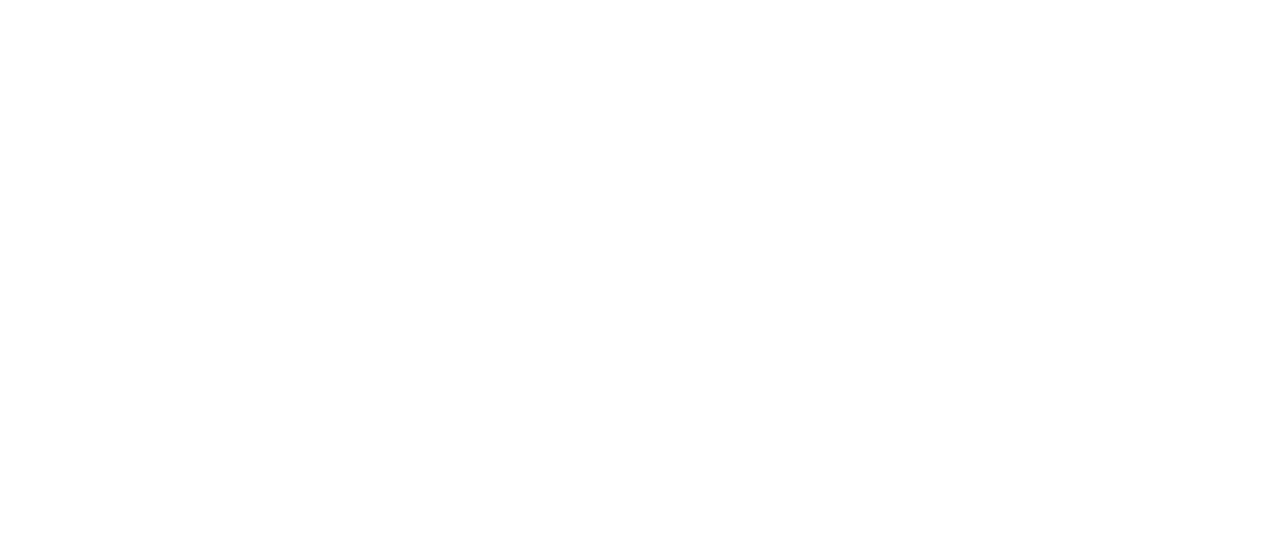
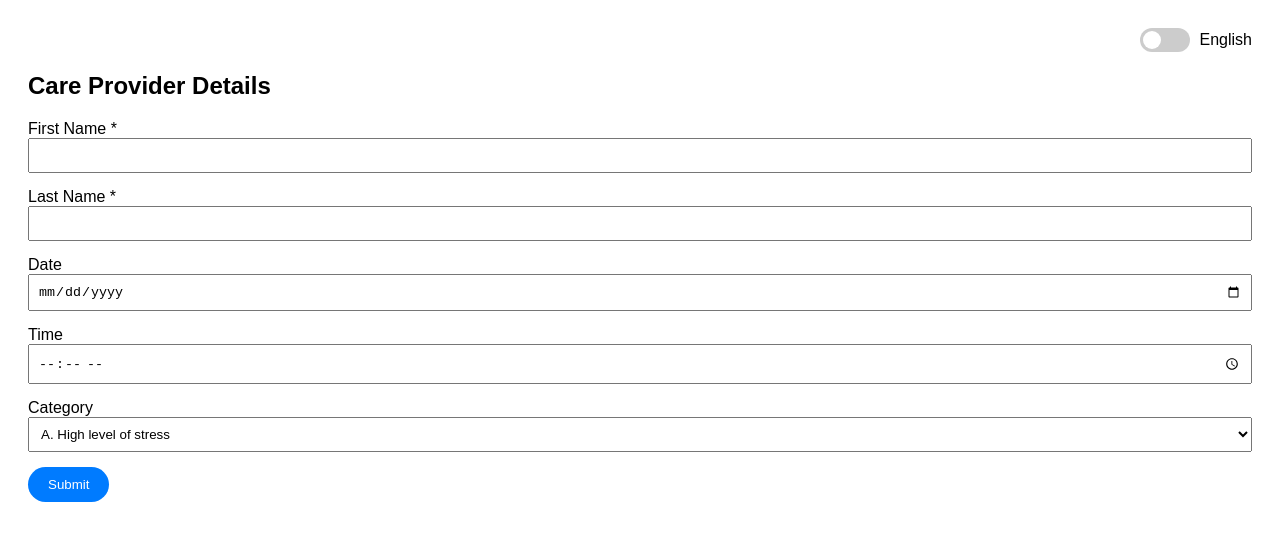
Before and after one commit to Abhi-Monash/digital-distress-protocol, a Vue app: page /care-provider in a window 1280 px wide. Before the commit this address had no page. Shown: the top 540 px of the page. Built offline with nearby package versions, Linux system fonts and the light colour scheme.

Commit message:
Add Netlify SPA redirect rule

```diff
--- a/src/router/index.js
+++ b/src/router/index.js
@@ -1,6 +1,7 @@
 import { createRouter, createWebHistory } from "vue-router";
 import HomeView from "../views/HomeView.vue";
 import IntroPageView from "../views/IntroPageView.vue"; // ✅ import the component
+import CareProviderForm from "../views/CareProviderForm.vue";
 
 const routes = [
   {
@@ -13,6 +14,11 @@ const routes = [
     name: "IntroPage", // ✅ this name must match exactly
     component: IntroPageView,
   },
+  {
+    path: "/care-provider",
+    name: "CareProviderForm",
+    component: CareProviderForm,
+  },
 ];
 
 const router = createRouter({
--- /dev/null
+++ b/src/views/CareProviderForm.vue
@@ -0,0 +1,189 @@
+<template>
+  <div class="care-provider-form">
+    <!-- Language toggle -->
+    <div class="top-bar">
+      <div class="toggle-section">
+        <label class="toggle-switch">
+          <input type="checkbox" v-model="isBangla" />
+          <span class="slider"></span>
+        </label>
+        <span>{{ isBangla ? "বাংলা" : "English" }}</span>
+      </div>
+    </div>
+
+    <h2>{{ t("title") }}</h2>
+
+    <!-- Netlify Form -->
+    <form
+      name="care-provider"
+      method="POST"
+      data-netlify="true"
+      netlify-honeypot="bot-field"
+    >
+      <!-- required hidden input -->
+      <input type="hidden" name="form-name" value="care-provider" />
+      <input type="hidden" name="bot-field" />
+
+      <div class="form-group">
+        <label>{{ t("firstName") }} *</label>
+        <input type="text" name="firstName" v-model="form.firstName" required />
+      </div>
+
+      <div class="form-group">
+        <label>{{ t("lastName") }} *</label>
+        <input type="text" name="lastName" v-model="form.lastName" required />
+      </div>
+
+      <div class="form-group">
+        <label>{{ t("date") }}</label>
+        <input type="date" name="date" v-model="form.date" />
+      </div>
+
+      <div class="form-group">
+        <label>{{ t("time") }}</label>
+        <input type="time" name="time" v-model="form.time" />
+      </div>
+
+      <div class="form-group">
+        <label>{{ t("category") }}</label>
+        <select name="category" v-model="form.category">
+          <option value="A">{{ t("catA") }}</option>
+          <option value="B">{{ t("catB") }}</option>
+          <option value="C">{{ t("catC") }}</option>
+          <option value="D">{{ t("catD") }}</option>
+        </select>
+      </div>
+
+      <button class="next-button" type="submit">{{ t("submit") }}</button>
+    </form>
+  </div>
+</template>
+
+<script>
+export default {
+  name: "CareProviderForm",
+  data() {
+    return {
+      isBangla: false,
+      form: {
+        firstName: "",
+        lastName: "",
+        date: "",
+        time: "",
+        category: "A",
+      },
+      translations: {
+        en: {
+          title: "Care Provider Details",
+          firstName: "First Name",
+          lastName: "Last Name",
+          date: "Date",
+          time: "Time",
+          category: "Category",
+          catA: "A. High level of stress",
+          catB: "B. Distress from past trauma or fear",
+          catC: "C. Thinking of self-harm",
+          catD: "D. Thinking of harming others",
+          submit: "Submit",
+        },
+        bn: {
+          title: "স্বাস্থ্যসেবা প্রদানকারীর বিবরণ",
+          firstName: "নামের প্রথম অংশ",
+          lastName: "নামের শেষ অংশ",
+          date: "তারিখ",
+          time: "সময়",
+          category: "বিভাগ",
+          catA: "A. উচ্চ মাত্রার চাপ",
+          catB: "B. অতীত ট্রমা বা ভয় থেকে কষ্ট",
+          catC: "C. আত্ম-আঘাতের চিন্তা",
+          catD: "D. অন্যদের আঘাত করার চিন্তা",
+          submit: "জমা দিন",
+        },
+      },
+    };
+  },
+  methods: {
+    t(key) {
+      return this.isBangla
+        ? this.translations.bn[key]
+        : this.translations.en[key];
+    },
+  },
+};
+</script>
+
+<style scoped>
+.care-provider-form {
+  padding: 20px;
+  font-family: sans-serif;
+}
+.top-bar {
+  display: flex;
+  justify-content: flex-end;
+  margin-bottom: 20px;
+}
+.toggle-section {
+  display: flex;
+  align-items: center;
+  gap: 10px;
+}
+.toggle-switch {
+  position: relative;
+  display: inline-block;
+  width: 50px;
+  height: 24px;
+}
+.toggle-switch input {
+  opacity: 0;
+  width: 0;
+  height: 0;
+}
+.slider {
+  position: absolute;
+  cursor: pointer;
+  top: 0;
+  left: 0;
+  right: 0;
+  bottom: 0;
+  background-color: #ccc;
+  border-radius: 24px;
+  transition: 0.4s;
+}
+.slider:before {
+  content: "";
+  position: absolute;
+  height: 18px;
+  width: 18px;
+  left: 3px;
+  bottom: 3px;
+  background-color: white;
+  border-radius: 50%;
+  transition: 0.4s;
+}
+.toggle-switch input:checked + .slider {
+  background-color: #2196f3;
+}
+.toggle-switch input:checked + .slider:before {
+  transform: translateX(26px);
+}
+.form-group {
+  margin-bottom: 15px;
+}
+input,
+select {
+  padding: 8px;
+  width: 100%;
+  box-sizing: border-box;
+}
+.next-button {
+  padding: 10px 20px;
+  background-color: #007bff;
+  border: none;
+  color: white;
+  border-radius: 20px;
+  cursor: pointer;
+}
+.next-button:hover {
+  background-color: #0056b3;
+}
+</style>
--- a/src/views/IntroPageView.vue
+++ b/src/views/IntroPageView.vue
@@ -105,7 +105,7 @@ export default {
         : this.translations.en[key];
     },
     goToNext() {
-      this.$router.push({ name: "NextFormPage" }); // Replace with your actual next route name
+      this.$router.push({ name: "CareProviderForm" }); // Replace with your actual next route name
     },
   },
 };
--- a/vue.config.js
+++ b/vue.config.js
@@ -1,4 +1,4 @@
 // vue.config.js
 module.exports = {
-  publicPath: process.env.NODE_ENV === 'production' ? './' : '/',
+  publicPath: process.env.NODE_ENV === "production" ? "./" : "/",
 };
```
Also changed, not shown: src/eventBus.js (added, +20 -0 lines).
